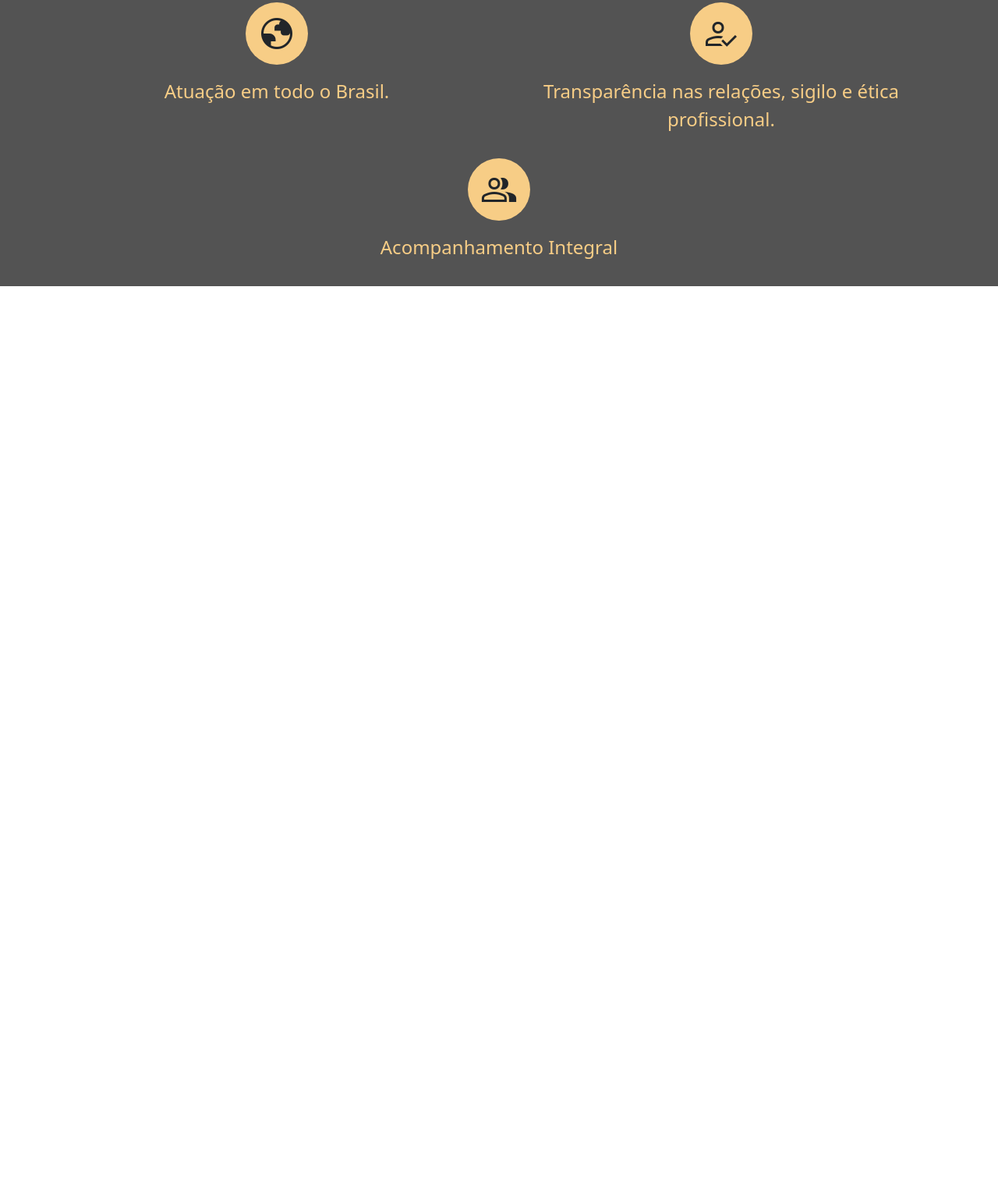
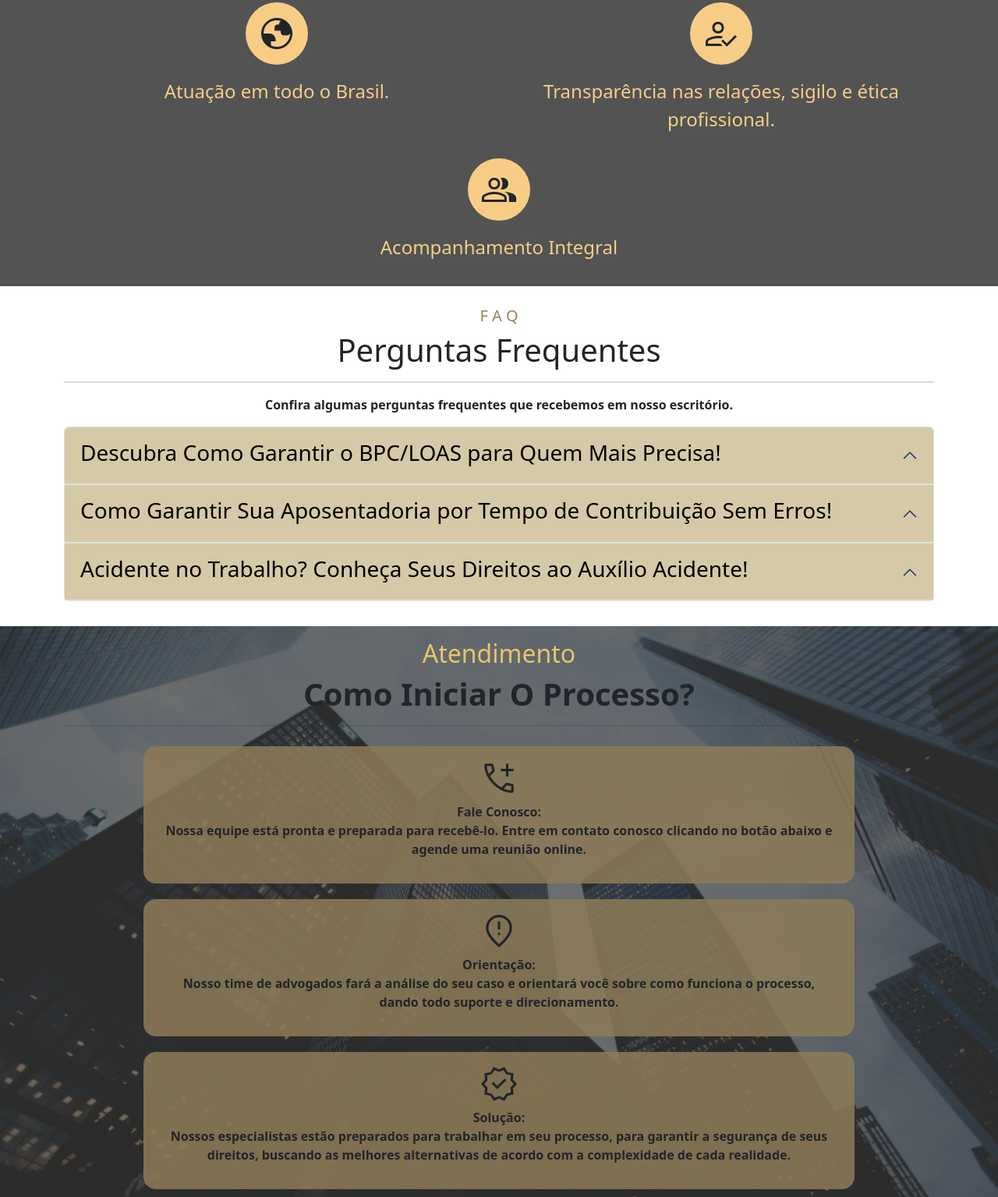
Before and after one commit to ianpage08/Projeto-Advocacia-Miranda-Maciel, a website: page index.html in a window 1280 px wide. Shown: the part 1693-3228 px from the top of the page at 78% size. Before the commit the page ends 2060 px from the top, so only its background shows below. Drawn offline with nearby package versions, Linux system fonts and the light colour scheme.

Commit message:
2 areas semi finalizadas

```diff
--- a/index.html
+++ b/index.html
@@ -181,6 +181,90 @@
             </div>
 
         </section>
+        <section id="faq">
+            <div class="container">
+                <div id="header-faq">
+                    <h2>F A Q</h2>
+
+                    <h3 class="h1">Perguntas Frequentes</h3>
+                    <hr>
+                    <p>Confira algumas perguntas frequentes que recebemos em nosso escritório.</p>
+                </div>
+                <div class="accordion">
+                    <div class="accordion-item header-faq">
+                        <div class="accordion-header ">
+                            <button class="accordion-button "data-bs-toggle="collapse" data-bs-target="#resposta1">
+                                <h3>Descubra Como Garantir o BPC/LOAS para Quem Mais Precisa!</h3>
+                            </button>
+                        </div>
+                        <div class="accordion-collapse collapse" id="resposta1">
+                            <div class="accordion-body" >
+                                <p>Entenda o passo a passo para solicitar o Benefício de Prestação Continuada (BPC/LOAS), destinado a pessoas idosas ou com deficiência que não possuem meios de se sustentar. Saiba quem tem direito e como garantir esse benefício essencial para quem mais precisa</p>
+                            </div>
+                        </div>
+                    </div>
+
+                    <div class="accordion-item header-faq">
+                        <div class="accordion-header ">
+                            <button class="accordion-button " data-bs-toggle="collapse" data-bs-target="#resposta2">
+                                <h3>Como Garantir Sua Aposentadoria por Tempo de Contribuição Sem Erros!</h3>
+                            </button>
+                        </div>
+                        <div class="accordion-collapse collapse" id="resposta2">
+                            <div class="accordion-body" >
+                                <p>Evite os erros mais comuns que possam prejudicar ou prejudicar sua contribuição por tempo de contribuição. Descubra como revisar seu histórico contributivo, como fazer as correções necessárias e garantir uma aposentadoria justa e sem contratempos.</p>
+                            </div>
+                        </div>
+                    </div>
+
+                    <div class="accordion-item header-faq">
+                        <div class="accordion-header ">
+                            <button class="accordion-button " data-bs-toggle="collapse" data-bs-target="#resposta3">
+                                <h3>Acidente no Trabalho? Conheça Seus Direitos ao Auxílio Acidente!</h3>
+                            </button>
+                        </div>
+                        <div class="accordion-collapse collapse" id="resposta3">
+                            <div class="accordion-body" >
+                                <p>O auxílio-acidente é um direito de quem sofreu um acidente de trabalho que deixou sequelas. Saiba como solicitar, quais os critérios de concessão e como garantir que seus direitos sejam respeitados.</p>
+                            </div>
+                        </div>
+                    </div>
+
+                </div>
+            </div>
+        </section>
+        <section id="atendimento">
+                <div class="container">
+                    <div id="header-atendimento">
+                        <h2>Atendimento</h2>
+                        <h3>Como Iniciar O Processo?</h3>
+                        <hr>
+                    </div>
+                    <div class="row">
+                        <div class="conteudo-atendimento col-md-4">
+                            <p>
+                                <span class="material-symbols-outlined">add_call</span><br>
+                                <strong>Fale Conosco:</strong> <br> Nossa equipe está pronta e preparada para recebê-lo. Entre em contato conosco clicando no botão abaixo e agende uma reunião online.
+                            </p>
+                        </div>
+                        <div class="conteudo-atendimento col-md-4">
+                            <p>
+                                <span class="material-symbols-outlined">fmd_bad </span><br>
+                                <strong>Orientação:</strong>  <br> Nosso time de advogados fará a análise do seu caso e orientará você sobre como funciona o processo, dando todo suporte e direcionamento.
+                            </p>
+                            </div>
+                        <div class="conteudo-atendimento col-md-4">
+                            <p>
+                                <span class="material-symbols-outlined">verified</span><br>
+                                <strong>Solução:</strong> <br> Nossos especialistas estão preparados para trabalhar em seu processo, para garantir a segurança de seus direitos, buscando as melhores alternativas de acordo com a complexidade de cada realidade.
+                            </p>
+                        </div>
+                    </div>
+                </div>
+        </section>
+        <section id="nossa-equipe">
+
+        </section>
 
     </main>
 
--- /dev/null
+++ b/source/FAQ.scss
@@ -0,0 +1,32 @@
+#faq{
+
+
+    #header-faq{
+        text-align: center;
+        h2{
+
+        padding-top: 26px;
+        font-size: 20px;
+        font-weight: lighter;
+        color: #9C8051;
+
+        }
+        h3{
+            font-size: 2.5em;
+        }
+        p{
+            font-weight: bold;
+        }
+
+        hr{
+            border-color: #CCB474;
+            border: 1px solid #786A44;
+        }
+    }
+
+    .accordion-button{
+        text-align: left;
+        background-color: #D5C9A7;
+        color: rgb(0, 0, 0);
+    }
+}
--- /dev/null
+++ b/source/atendimento.scss
@@ -0,0 +1,36 @@
+#atendimento{
+    margin-top: 32px;
+    background-image: url(../imagens/fundoatentimentocinza.png);
+    background-position: center;
+    background-repeat: no-repeat;
+    background-size: cover;
+    background-attachment: fixed;
+
+    #header-atendimento{
+        text-align: center;
+        h2{
+            padding-top: 16px;
+            font-weight: lighter;
+            color: #e6c56a;
+        }
+        h3{
+            font-size: 2.5em;
+            font-weight: bold;
+        }
+    }
+    .conteudo-atendimento{
+        margin: 10px auto;
+        width: 80%;
+        text-align: center;
+        background-color: #8d7b58da;
+        border-radius: 16px;
+        span{
+            font-size: 50px;
+        }
+        p{
+            padding: 16px;
+            font-weight: bold;
+        }
+
+    }
+}
--- a/source/main.scss
+++ b/source/main.scss
@@ -1,7 +1,9 @@
 @use 'config.scss';
 @use 'cores.scss';
 @use 'areas-de-atuação.scss';
+@use 'FAQ.scss';
 @use 'diferencias.scss';
+@use 'atendimento.scss';
 $corprincipal:'#002954';
 $corsecundaria:'#9C8051';
 $corcinza:'#5C5447';
```
Also changed, not shown: build/main.css, source/nossa-equipe.scss (added), 1 other file.
